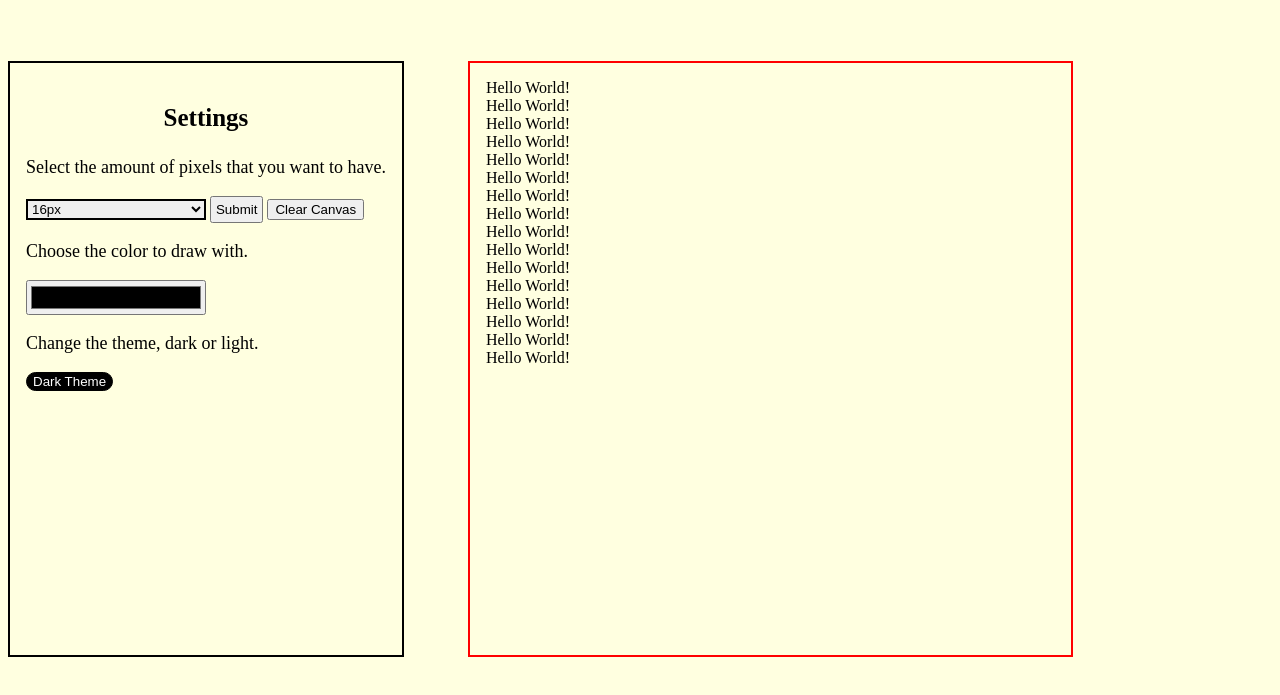
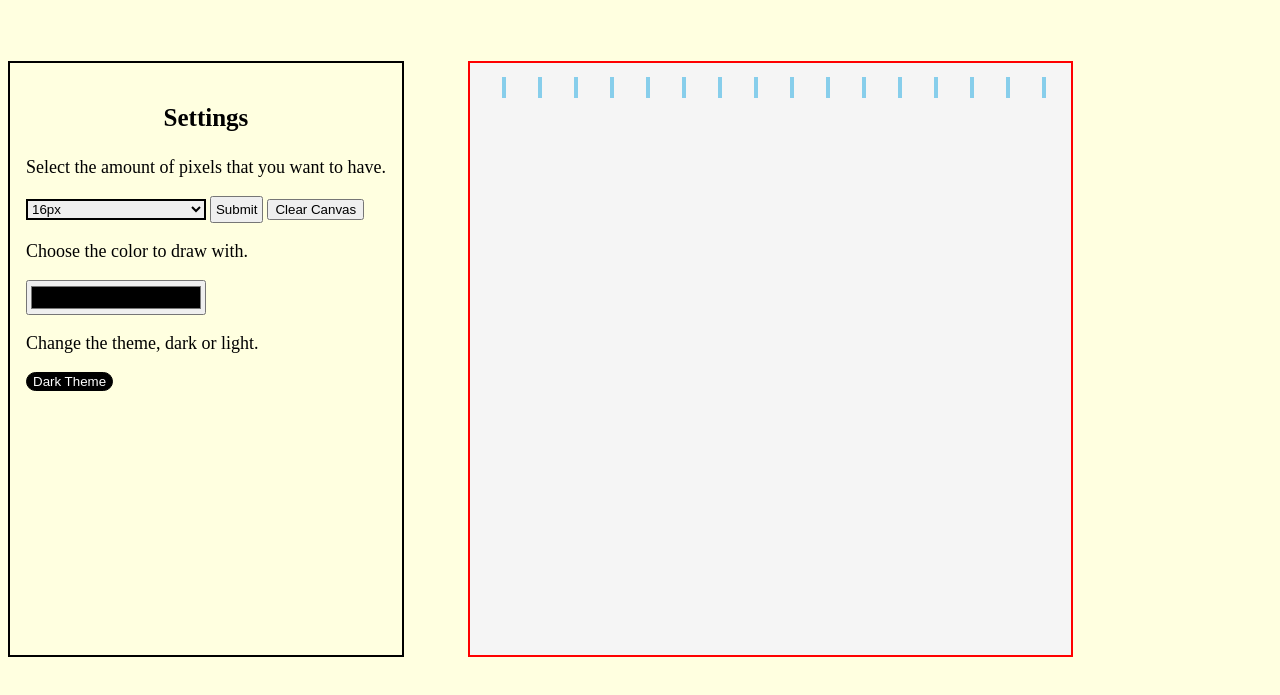
Before and after one commit to UniverseNature/Etch-A-Sketch, a plain HTML site: page index.html in a window 1280 px wide. Both pictures are taken after a click on the button "Submit". Shown: the part 61-756 px from the top of the page. Drawn offline with Linux system fonts and the light colour scheme.

Commit message:
it generates boxes now instead of text

```diff
--- a/script.js
+++ b/script.js
@@ -1,7 +1,7 @@
 let message = "If it is possible, keep your browser's zoom level at 100%. It will help the website look better.";
 //alert(message);
 
-// Declare all the variables we need
+// Declare all the variables we need.
 
 let darkBtn = document.querySelector("#themeChangerDark");
 let lightBtn = document.querySelector("#themeChangerLight");
@@ -34,12 +34,16 @@ function themeChangerLight() {
 // A function, called when the user submits the amount of pixels.
 
 function divMaker() {
-    for (var i = 0; i < output; i++) {
+    for (let i = 0; i < output; i++) {
         let container = document.querySelector("#container");
         let div = document.createElement("div");
+
         div.classList = "containerChildren";
-        div.backgroundColor = "blue";
-        div.textContent = "Hello World!";
+        div.style.display = "inline";
+        div.style.border = "2px solid skyblue";
+        div.style.margin = "1rem";
+        div.style.width = "1rem";
+
         container.appendChild(div);
     }
 }
@@ -48,29 +52,27 @@ function divMaker() {
 
 function clearPxAmount(){
     let container = document.querySelector("#container");
-    for (var i = 0; i < output; i++) {
-        container.removeChild("containerChildren");
-    }
+    container.innerHTML = "";
 }
 
 // Event listeners for changing the theme.
 
-darkBtn.addEventListener('click', () => {
+darkBtn.addEventListener("click", () => {
     themeChangerDark()
 });
 
-lightBtn.addEventListener('click', () => {
+lightBtn.addEventListener("click", () => {
     themeChangerLight()
 });
 
-clear.addEventListener('click', () => {
+clear.addEventListener("click", () => {
     clearPxAmount();
 });
 
 /* If the pixel-amount submit button is clicked, asign the value to a variable and if the value is "custom",
    change the buttons position and make the custom value bar appear. */
 
-pxBtn.addEventListener('click', () => {
+pxBtn.addEventListener("click", () => {
     output  = selectElement.value;
     divMaker()
 
--- a/style.css
+++ b/style.css
@@ -80,8 +80,11 @@ p {
 #container {
     width:45%;
     border:2px solid red;
+    background-color:whitesmoke;
+    padding:1em;
+    word-wrap: break-word;
     height:70vh;
-    padding:1em;
+    overflow:auto;
 }
 
 /* Main area, end point. */
```
Also changed, not shown: index.html (+1 -0 lines).
